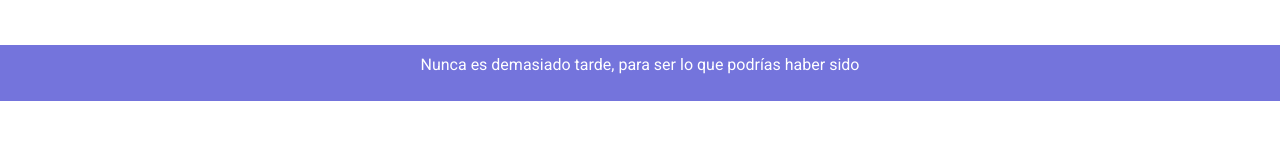
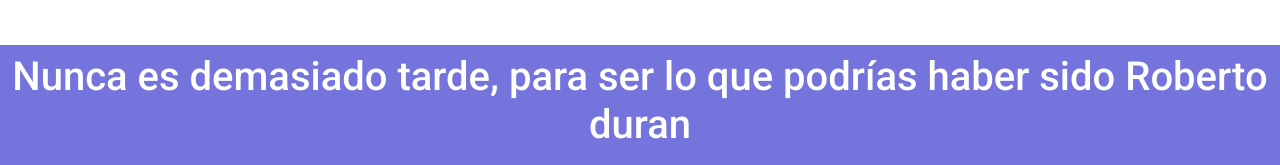
Before and after one commit to RobertoADO/ruizf91.roberto.github.io, a plain HTML site: page index.html in a window 1280 px wide. Shown: the part 1388-1553 px from the top of the page. Before the commit the page ends 1489 px from the top, so only its background shows below. Drawn offline with nearby package versions, Linux system fonts and the light colour scheme.

Commit message:
Fotter modificado Roberto Duran

```diff
--- a/index.html
+++ b/index.html
@@ -141,7 +141,7 @@
             </div>
     </main>
     <footer class="footer py-2 mt-5">
-        <p>Nunca es demasiado tarde, para ser lo que podrías haber sido</p>
+        <h1>Nunca es demasiado tarde, para ser lo que podrías haber sido Roberto duran </h1>
 
     </footer>
     <script src="https://cdn.jsdelivr.net/npm/bootstrap@5.3.7/dist/js/bootstrap.bundle.min.js"
```
